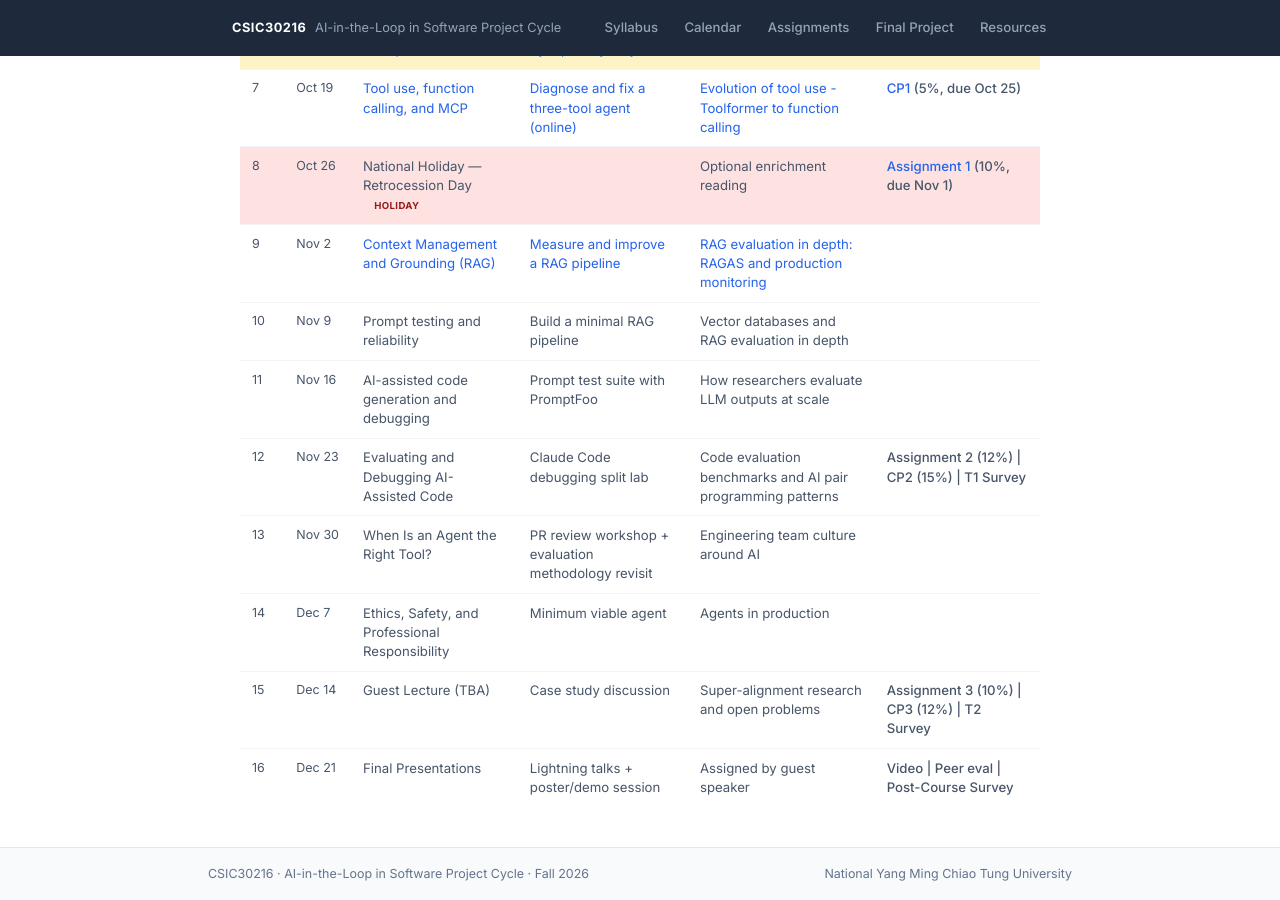
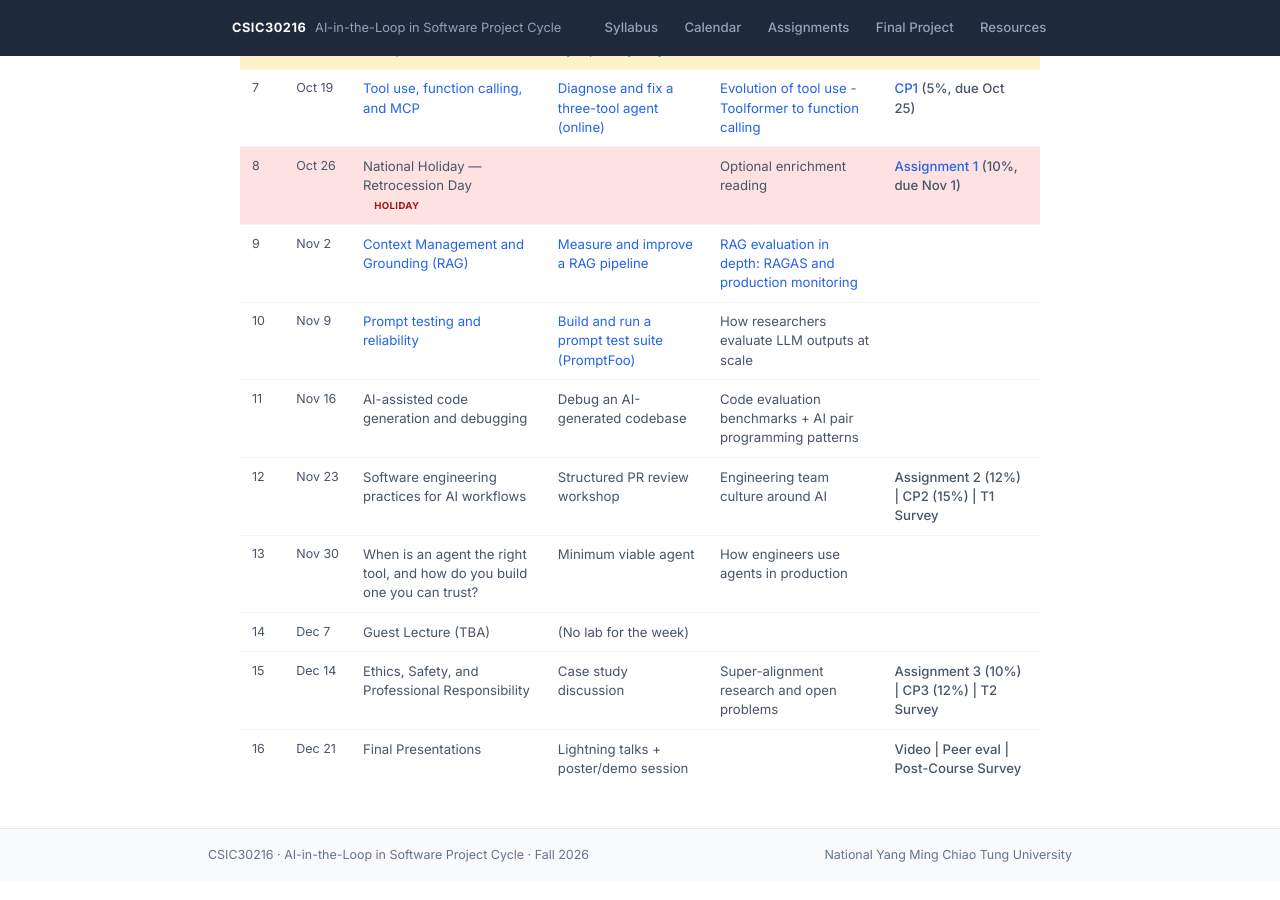
Before and after one commit to dwnnis/csic30216-fall26, a Jekyll site: the page built from pages/calendar.html, in a window 1280 px wide and 900 px high, scrolled down 644 px. Built offline with Jekyll 4.4.1, drawn with Linux system fonts in a browser that asks for light colours.

Commit message:
w10 updated

```diff
--- a/_data/announcements.yml
+++ b/_data/announcements.yml
@@ -2,6 +2,9 @@
 # Announcements — newest first
 # Rendered on the home page. Add new entries at the top.
 # ─────────────────────────────────────────────────────────────
+
+- date: "Nov 9"
+  text: "Week 10 material has been updated both here and on E3."
 
 - date: "Nov 2"
   text: "Week 9 material has been updated both here and on E3."
--- a/_data/assignments.yml
+++ b/_data/assignments.yml
@@ -15,7 +15,7 @@
   number: 2
   slug: ""
   title: "Prompt System Design and Test Suite"
-  weight: "15%"
+  weight: "12%"
   due: "Week 11 — Nov 16, start of class"
   description: "This two-part assignment requires you to design a complete prompt system for several engineering scenarios, and build test suites, resolve failures, and analyze the test outcomes. The goal is to move from \"this prompt works on the examples I tried\" to \"I have evidence this prompt works reliably.\""
   # "Part A: design a complete prompt system for one of three engineering scenarios. Part B: build a 10-case PromptFoo test suite, fix the most important failure, and analyse what testing revealed."
--- a/_data/deadlines.yml
+++ b/_data/deadlines.yml
@@ -12,6 +12,11 @@
 #   date: "2026-09-21"
 #   due_text: "Week 3 — end of Monday"
 #   url: "/project/team-formation/"
+
+- title: "Week 10 Lab"
+  date: "2026-11-11"
+  due_text: "Week 10 — <strong>end of Wednesday</strong>"
+  url: "https://e3p.nycu.edu.tw/mod/assign/view.php?id=252597"
 
 - title: "Week 9 Lab"
   date: "2026-11-04"
--- a/_data/schedule.yml
+++ b/_data/schedule.yml
@@ -123,10 +123,10 @@
   status: normal
   topic: "Prompt testing and reliability"
   topic_url: ""
-  slides_url: ""
-  lab: "Build a minimal RAG pipeline"
-  lab_url: ""
-  self_paced: "Vector databases and RAG evaluation in depth"
+  slides_url: "https://e3p.nycu.edu.tw/mod/folder/view.php?id=252305"
+  lab: "Build and run a prompt test suite (PromptFoo)"
+  lab_url: "/labs/week10/"
+  self_paced: "How researchers evaluate LLM outputs at scale"
   assigned: ""
   due: ""
 
@@ -136,52 +136,52 @@
   topic: "AI-assisted code generation and debugging"
   topic_url: ""
   slides_url: ""
-  lab: "Prompt test suite with PromptFoo"
+  lab: "Debug an AI-generated codebase"
   lab_url: ""
-  self_paced: "How researchers evaluate LLM outputs at scale"
+  self_paced: "Code evaluation benchmarks + AI pair programming patterns"
   assigned: ""
   due: ""
 
 - week: 12
   date: "Nov 23"
   status: normal
-  topic: "Evaluating and Debugging AI-Assisted Code"
+  topic: "Software engineering practices for AI workflows"
   topic_url: ""
   slides_url: ""
-  lab: "Claude Code debugging split lab"
+  lab: "Structured PR review workshop"
   lab_url: ""
-  self_paced: "Code evaluation benchmarks and AI pair programming patterns"
+  self_paced: "Engineering team culture around AI"
   assigned: ""
   due: "Assignment 2 (12%) | CP2 (15%) | T1 Survey"
 
 - week: 13
   date: "Nov 30"
   status: normal
-  topic: "When Is an Agent the Right Tool?"
+  topic: "When is an agent the right tool, and how do you build one you can trust?"
   topic_url: ""
   slides_url: ""
-  lab: "PR review workshop + evaluation methodology revisit"
+  lab: "Minimum viable agent"
   lab_url: ""
-  self_paced: "Engineering team culture around AI"
+  self_paced: "How engineers use agents in production"
   assigned: ""
   due: ""
 
 - week: 14
   date: "Dec 7"
   status: normal
-  topic: "Ethics, Safety, and Professional Responsibility"
+  topic: "Guest Lecture (TBA)"
   topic_url: ""
   slides_url: ""
-  lab: "Minimum viable agent"
+  lab: "(No lab for the week)"
   lab_url: ""
-  self_paced: "Agents in production"
+  self_paced: ""
   assigned: ""
   due: ""
 
 - week: 15
   date: "Dec 14"
   status: normal
-  topic: "Guest Lecture (TBA)"
+  topic: "Ethics, Safety, and Professional Responsibility"
   topic_url: ""
   slides_url: ""
   lab: "Case study discussion"
@@ -198,6 +198,6 @@
   slides_url: ""
   lab: "Lightning talks + poster/demo session"
   lab_url: ""
-  self_paced: "Assigned by guest speaker"
+  self_paced: ""
   assigned: ""
   due: "Video | Peer eval | Post-Course Survey"
--- a/pages/labs/week10.html
+++ b/pages/labs/week10.html
@@ -36,7 +36,7 @@ permalink: /labs/week10/
   <tbody>
     <tr><td><strong>Who</strong></td><td>Individual. Each student submits their own file</td></tr>
     <tr><td><strong>What</strong></td><td><strong>One PDF document</strong> with the contents listed below</td></tr>
-    <tr><td><strong>Where</strong></td><td>E3, under &ldquo;Week 10 Lab&rdquo;</td></tr>
+    <tr><td><strong>Where</strong></td><td>E3, under &ldquo;<a href="https://e3p.nycu.edu.tw/mod/assign/view.php?id=252597">Week 10 Lab</a>&rdquo;</td></tr>
     <tr><td><strong>When</strong></td><td>By the end of <strong>Wednesday, November 11 (23:59)</strong></td></tr>
     <tr><td><strong>File name</strong></td><td><code>Week10_Lab_&lt;your student ID&gt;.pdf</code></td></tr>
     <tr><td><strong>Grading</strong></td><td>Graded on completion, like the earlier labs. We encourage you to be specific, because the detail is what makes the lab useful to you</td></tr>
@@ -53,8 +53,9 @@ permalink: /labs/week10/
 </ol>
 <p>
   The optional steps in Part 3 are not required for completion. A fillable copy is in
-  <code>week10_lab_submission_template.md</code>. Write in any tool and save as PDF before
-  uploading. Do <strong>not</strong> include your API key.
+  <code>week10_lab_submission_template.md</code>, available with the
+  <a href="https://e3p.nycu.edu.tw/mod/folder/view.php?id=252304">required lab files</a> on E3.
+  Write in any tool and save as PDF before uploading. Do <strong>not</strong> include your API key.
 </p>
 
 <h2>Time Plan</h2>
@@ -79,15 +80,19 @@ permalink: /labs/week10/
   with <code>node --version</code>.
 </p>
 <ol>
-  <li>Put the files from the student package <strong>in one folder</strong> — download location to be posted on E3</li>
+  <li>
+    Put the files from the student package <strong>in one folder</strong>. Download them from the
+    <a href="https://e3p.nycu.edu.tw/mod/folder/view.php?id=252304">required lab files</a> on E3
+  </li>
   <li>
     In that folder run <code>python week10_setup_check.py</code>. Do this <strong>before
     class</strong> if you can; it checks Node, the files and PromptFoo (the first run downloads
     PromptFoo, which can take a minute)
   </li>
   <li>
-    <strong>API key</strong> — distribution details are posted on E3; ask a TA if you don't have
-    one yet. Set it in your terminal and never in a file:
+    <strong>API key</strong> — distributed with the
+    <a href="https://e3p.nycu.edu.tw/mod/folder/view.php?id=252304">required lab files</a> on E3;
+    ask a TA if you don't have one yet. Set it in your terminal and never in a file:
     <ul>
       <li>macOS / Linux: <code>export ANTHROPIC_API_KEY=your-key-here</code></li>
       <li>Windows: <code>setx ANTHROPIC_API_KEY your-key-here</code>, then open a <strong>new</strong> terminal</li>
@@ -304,7 +309,7 @@ npx promptfoo@latest view</code></pre>
   <li>Saved as one PDF named <code>Week10_Lab_&lt;student ID&gt;.pdf</code></li>
 </ul>
 <div class="callout warning">
-  Upload it on E3 under &ldquo;Week 10 Lab&rdquo; by <strong>Wednesday, November 11 (23:59)</strong>.
+  Upload it on E3 under &ldquo;<a href="https://e3p.nycu.edu.tw/mod/assign/view.php?id=252597">Week 10 Lab</a>&rdquo; by <strong>Wednesday, November 11 (23:59)</strong>.
 </div>
 
 <h2>If Things Go Wrong</h2>
@@ -329,13 +334,4 @@ npx promptfoo@latest view</code></pre>
 </table>
 </div>
 
-<h2>Connection to the Course</h2>
-<ul>
-  <li><strong>Week 5 and 6:</strong> the prompt techniques and the ways prompts fail. Here you check which failures a test actually catches, and whether a reworded prompt behaves differently</li>
-  <li><strong>Week 9:</strong> the eval question set and <code>eval</code> command were a small test suite for RAG. This week you build the same idea for a prompt</li>
-  <li><strong>Week 11 onward:</strong> the same suite approach applies to AI-written code, where the test is a program that runs the code</li>
-  <li><strong>Assignment 3, Part B:</strong> you will do these steps on your own prompt, with the same ten cases</li>
-  <li><strong>Your project:</strong> keep your suite in the repository (without any key). Run it again whenever the prompt or the model changes</li>
-</ul>
-
 <p><a href="{{ '/calendar/' | relative_url }}">&larr; Back to Calendar</a></p>
```
Also changed, not shown: other parts of pages/labs/week10.html (+2 -2 lines).
